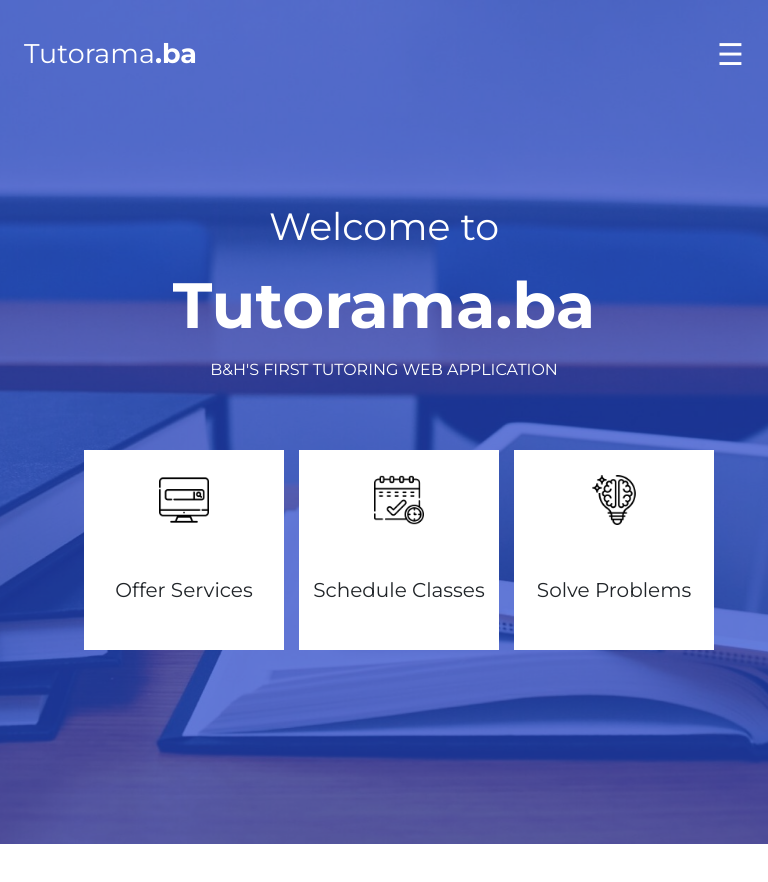
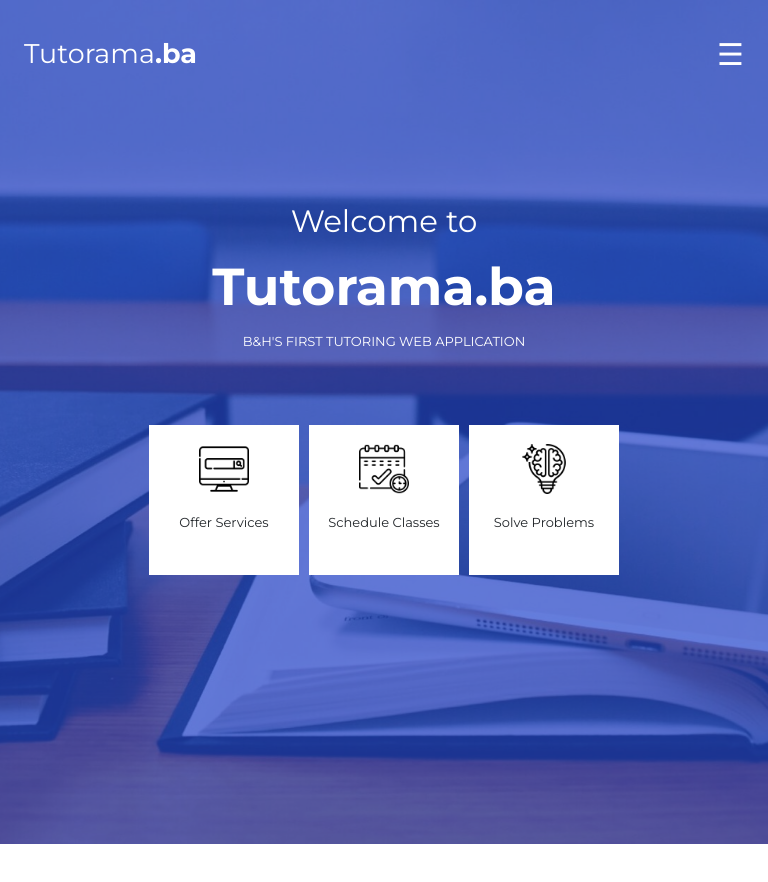
Before and after one commit to AmnaSubic/Tutorama-Web-Fe, an Angular app: page / in a window 768 px wide. Shown: the top 882 px of the page. Built offline with nearby package versions, Linux system fonts and the light colour scheme.

Commit message:
responsive blocks

```diff
--- a/src/app/home/home.component.html
+++ b/src/app/home/home.component.html
@@ -0,0 +1 @@
+<app-welcome></app-welcome>
--- a/src/app/home/welcome/welcome.component.html
+++ b/src/app/home/welcome/welcome.component.html
@@ -8,15 +8,15 @@
     </div>
     <div class="blocks">
         <div class="block">
-            <img src="../../../assets/Img/monitor.png" width="50" height="50" alt="">
+            <img src="../../../assets/Img/monitor.png" width="50" height="50" alt="monitor">
             <p>Offer Services</p>
         </div>
         <div class="block">
-            <img src="../../../assets/Img/calendar.png" width="50" height="50" alt="">
+            <img src="../../../assets/Img/calendar.png" width="50" height="50" alt="calendar">
             <p>Schedule Classes</p>
         </div>
         <div class="block">
-            <img src="../../../assets/Img/idea.png" width="50" height="50" alt="">
+            <img src="../../../assets/Img/idea.png" width="50" height="50" alt="idea">
             <p>Solve Problems</p>
         </div>
     </div>
--- a/src/app/home/welcome/welcome.component.scss
+++ b/src/app/home/welcome/welcome.component.scss
@@ -22,14 +22,9 @@
   z-index: 1;
 }
 
-@media only screen and (min-width: 480px) and (max-width: 1408px) {
-  #bg {
-    left: 50%;
-    margin-left: -704px;
-  }
-
+@media only screen and (min-width: 992px){
   #text {
-    margin: 200px 0 0 calc((100% - 460px) * 0.5);
+    margin-left: calc((100% - 460px) * 0.5);
     width: 460px;
     height: 250px;
 
@@ -45,11 +40,74 @@
       font: normal normal normal 38px/1.4em montserrat, sans-serif;
     }
   }
+
+  .blocks {
+    margin-left: calc((100% - 630px) * 0.5);
+  }
+
+  .block {
+    margin-left: 15px;
+    display: inline-block;
+    height: 200px;
+    width: 200px;
+
+    p {
+      font-size: 16px;
+    }
+  }
+
+  .block:first-child {
+    margin-left: 0;
+  }
+}
+
+@media only screen and (min-width: 480px) and (max-width: 991px) {
+  #bg {
+    left: 50%;
+    margin-left: -704px;
+  }
+
+  #text {
+    margin-left: calc((100% - 410px) * 0.5);
+    width: 410px;
+    height: 225px;
+
+    p {
+      font: normal normal normal 13px/1.4em montserrat, sans-serif;
+    }
+
+    h1 {
+      font: normal normal bold 52px/1.4em montserrat, sans-serif;
+    }
+
+    h2 {
+      font: normal normal normal 30.875px/1.4em montserrat, sans-serif;
+    }
+  }
+
+  .blocks {
+    margin-left: calc((100% - 470px) * 0.5);
+  }
+
+  .block {
+    margin-left: 10px;
+    display: inline-block;
+    height: 150px;
+    width: 150px;
+
+    p {
+      font-size: 13px;
+    }
+  }
+
+  .block:first-child {
+    margin-left: 0;
+  }
 }
 
 @media screen and (max-width: 479px) {
   #text {
-    margin: 200px 0 0 calc((100% - 360px) * 0.5);
+    margin-left: calc((100% - 360px) * 0.5);
     width: 360px;
     height: 200px;
 
@@ -65,6 +123,38 @@
       font: normal normal normal 23.75px/1.4em montserrat, sans-serif;
     }
   }
+
+  .blocks {
+    margin-left: calc((100% - 315px) * 0.5);
+  }
+
+  .block {
+    margin-left: 15px;
+    display: inline-block;
+    height: 150px;
+    width: 150px;
+
+    p {
+      font-size: 10px;
+    }
+  }
+
+  .block:first-child {
+    margin-top: 0;
+    margin-left: 0;
+  }
+
+  .block:last-child {
+    margin-top: 15px;
+    display: flow;
+    margin-left: 0;
+    width: 315px;
+
+    img,p {
+      margin-top: 10%;
+    }
+  }
+
 }
 
 #text {
@@ -72,6 +162,9 @@
   text-align: center;
   position: relative;
   z-index: 3;
+  margin-top: 200px;
+  margin-right: 0;
+  margin-bottom: 0;
 
   p {
     text-transform: uppercase;
@@ -80,25 +173,16 @@
 
 .blocks {
   position: relative;
-  margin-left: calc((100% - 600px) * 0.5);
   z-index: 3;
 }
 
 .block {
   font-size: 20px;
   text-align: center;
-  height: 200px;
-  width: 200px;
-  display: inline-block;
   background-color: white;
-  margin-left: 15px;
   contain: content;
+
+  img, p {
+    margin-top: 12.5%;
+  }
 }
-
-.block:first-child {
-  margin-left: 0;
-}
-
-.block img, .block p {
-  margin: 25px 0;
-}
```
